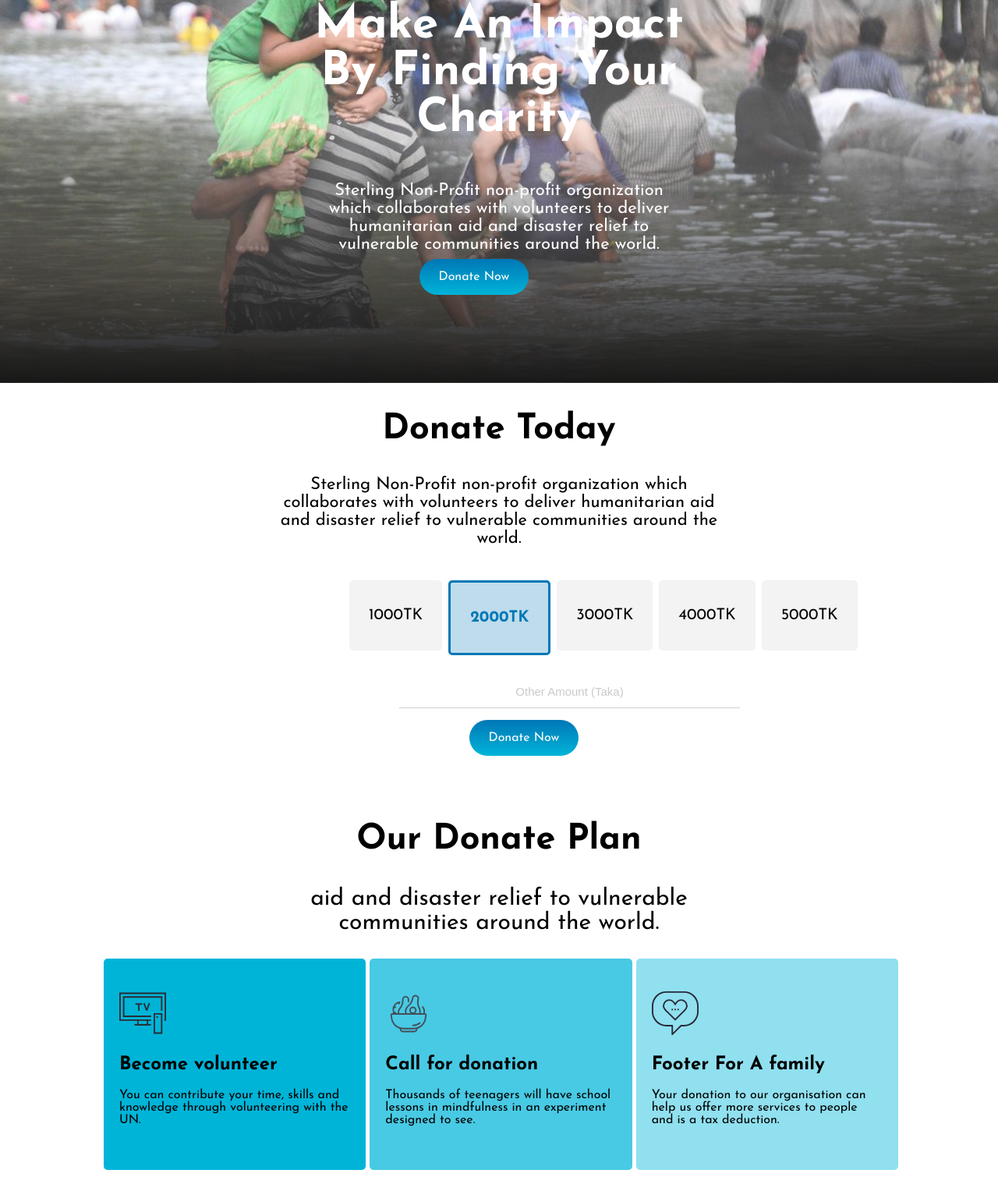
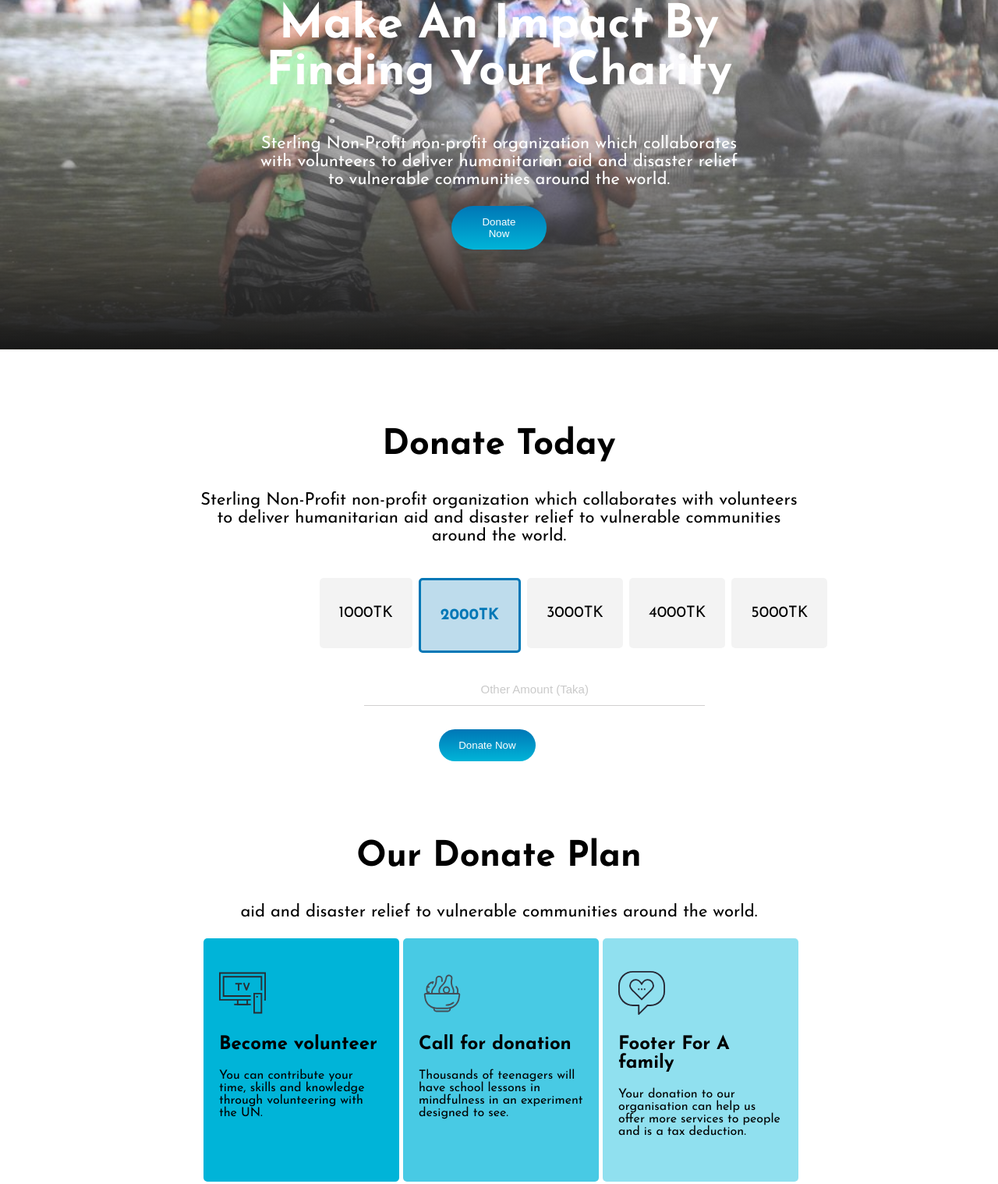
Before and after one commit to HelloZahi/assignment-1, a plain HTML site: page index.html in a window 1280 px wide. Shown: the part 175-1693 px from the top of the page at 78% size. Drawn offline with Linux system fonts and the light colour scheme.

Commit message:
change css

```diff
--- a/index.html
+++ b/index.html
@@ -18,26 +18,26 @@
 
 <body>
 
-    <section class="top-section ">
+    <section class="top-section" >
 
-        <div class="top-inner">
+        <div class="top-inner" id="area">
             <h1>Make An Impact By Finding Your Charity</h1>
             <p>Sterling Non-Profit non-profit organization which collaborates with volunteers to deliver humanitarian
                 aid and disaster relief to vulnerable communities around the world.</p>
-
-            <a class="button">Donate Now</a>
-
+            <div class="button">
+            <button>Donate Now</button>
+        </div>
 
         </div>
     </section>
 
-    <section class="donete-section">
+    <section class="donete-section" id="area">
         <div class="donate-main">
             <h1>Donate Today</h1>
             <p>Sterling Non-Profit non-profit organization which collaborates with volunteers to deliver humanitarian
                 aid and disaster relief to vulnerable communities around the world.</p>
         </div>
-        <div class="donate-sub">
+        <div class="donate-sub" id="area">
             <div class="sub-1">
                 <p>1000TK</p>
             </div>
@@ -58,10 +58,12 @@
             <input type="text" placeholder="Other Amount (Taka)">
 
         </div>
-        <a class="button-donate">Donate Now</a>
+        <div class="button" >
+            <button>Donate Now</button>
+        </div>
     </section>
 
-    <section class="donate-plan">
+    <section class="donate-plan" id="area">
 
         <h1>Our Donate Plan</h1>
         <p> aid and disaster relief to vulnerable communities around the world.</p>
@@ -69,7 +71,7 @@
 
     </section>
 
-    <section class="donate-last">
+    <section class="donate-last" id="area">
         <div class="inner-grid1">
             <div class="inner-mode">
                 <img src="icons/icon7.svg" alt="">
@@ -97,7 +99,7 @@
 
     </section>
 
-    <section class="ourmission">
+    <section class="ourmission" >
 
         <div class="ourmission-left">
             <h1>Our Mission</h1>
@@ -120,12 +122,15 @@
         </div>
     </section>
 
-    <section class="subscription">
+    <section class="subscription" id="area">
         <h1>Get My Update</h1>
         <p>Your donation to our organisation can help us offer more services to people and is a tax deduction.</p>
         <div class="sub-bottom">
-            <input type="email" name="" id="" placeholder="Email">
-            <input type="button" value="Subscribe">
+            <div class="input-area">
+                <input type="email" name="" id="" placeholder="Email">
+                <input type="button" value="Subscribe">
+            </div>
+
         </div>
     </section>
 
--- a/style.css
+++ b/style.css
@@ -16,43 +16,53 @@ body {
 
 
 }
+#area{
+    width: 60%;
+    margin: 0 auto;
+}
 
+.top-inner {
+
+}
 
 .top-inner h1 {
     font-size: 60px;
     text-align: center;
     color: #fff;
-    padding-left: 23%;
-    padding-right: 23%;
-
 }
 
 .top-inner p {
     font-size: 22px;
     text-align: center;
     color: #fff;
-    padding-left: 28%;
-    padding-right: 28%;
 
 }
 
+.button {
+    width: 20%;
+    margin: 0 auto;
 
-.button {
-    margin-left: 40%;
-    margin-top: 50%;
-    padding: 15px 25px;
+}
+
+button {
+    padding: 13px 25px;
     background-image: linear-gradient(#0077b6, #00b4d8);
     color: #fff;
+    border: none;
     border-radius: 50px;
+}
+
+.donete-section {
+    width: 60%;
+    margin: 0 auto;
+
 }
 
 .donate-main h1 {
     font-size: 45px;
     text-align: center;
     color: #000;
-    padding-left: 23%;
-    padding-right: 23%;
-
+    margin-top: 100px;
 
 }
 
@@ -60,15 +70,13 @@ body {
     font-size: 22px;
     text-align: center;
     color: #000;
-    padding-left: 28%;
-    padding-right: 28%;
 
 }
 
 .donate-sub {
     display: flex;
-    padding-left: 35%;
-    padding-right: 30%;
+    max-width: 0 auto;
+    vertical-align: center;
 }
 
 .sub-1 p {
@@ -90,18 +98,20 @@ p.highlighter {
 }
 
 .input-area {
-    padding-left: 40%;
+    width: 45%;
+    margin: 0 auto;
 }
 
 input[type=text] {
     padding: 12px 130px;
     margin: 8px 0;
-    display: flex;
+
     border-top: none;
     border-left: none;
     border-right: none;
     border-bottom: 1px solid rgb(209, 207, 207);
     margin-bottom: 30px;
+
 }
 
 .button-donate {
@@ -114,21 +124,25 @@ input[type=text] {
 }
 
 
-.donate-plan {
-    font-size: 30px;
+.donate-plan h1 {
+    margin-top: 100px;
+    font-size: 45px;
     text-align: center;
     color: #000;
-    padding-left: 28%;
-    padding-right: 28%;
-    margin-top: 100px;
+}
+
+.donate-plan p {
+    font-size: 22px;
+    text-align: center;
+    color: #000;
+}
 
 
-}
 
 .donate-last {
+    width: 60%;
+    margin: 0 auto;
     display: flex;
-    padding-left: 10%;
-    padding-right: 10%;
 }
 
 .inner-grid1 {
@@ -187,20 +201,22 @@ input[type=text] {
     padding-left: 10%;
 }
 
-.subscription {
-    font-size: 30px;
+.subscription h1{
+    font-size: 45px;
     text-align: center;
     color: #000;
-    padding-left: 28%;
-    padding-right: 28%;
     margin-top: 100px;
 
 }
+.subscription p{
+    font-size: 22px;
+    text-align: center;
+    color: #000;
 
+
+}
 .subscription p {
     font-size: 18px;
-
-
 }
 
 input[type=email] {
@@ -232,7 +248,7 @@ input[type=button] {
     opacity: 9;
     font-size: 15px;
     text-align: center;
-  }
+}
 
 .sub-bottom {
     background-color: #00b4d83b;
```
